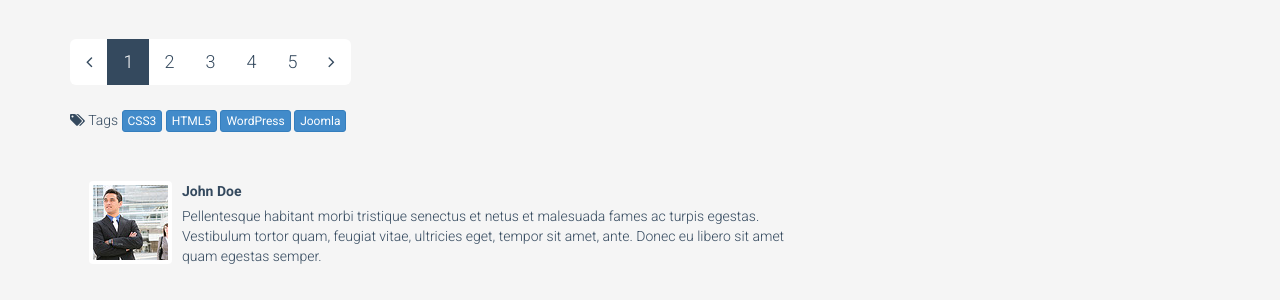
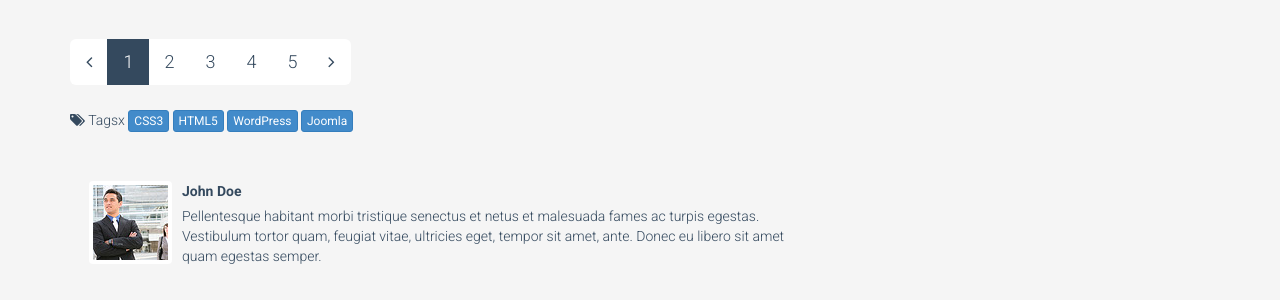
Before and after one commit to ssebadduka/dola_now, a Django app: page / in a window 1280 px wide. Shown: the part 943-1243 px from the top of the page. Run offline with Django 3.2, Linux system fonts and the light colour scheme; data comes from the database, SQL or seed files in the repository; some libraries are stand-ins or nearby versions.

Commit message:
added static files2

```diff
--- a/adhola/app/templates/prayer.html
+++ b/adhola/app/templates/prayer.html
@@ -78,7 +78,7 @@
                     <li><a href="#"><i class="icon-angle-right"></i></a></li>
                 </ul><!--/.pagination-->
                 <div class="tags">
-                    <i class="icon-tags"></i> Tags <a class="btn btn-xs btn-primary" href="#">CSS3</a> <a class="btn btn-xs btn-primary" href="#">HTML5</a> <a class="btn btn-xs btn-primary" href="#">WordPress</a> <a class="btn btn-xs btn-primary" href="#">Joomla</a>
+                    <i class="icon-tags"></i> Tagsx <a class="btn btn-xs btn-primary" href="#">CSS3</a> <a class="btn btn-xs btn-primary" href="#">HTML5</a> <a class="btn btn-xs btn-primary" href="#">WordPress</a> <a class="btn btn-xs btn-primary" href="#">Joomla</a>
                 </div>
 
                 <p>&nbsp;</p>
```
